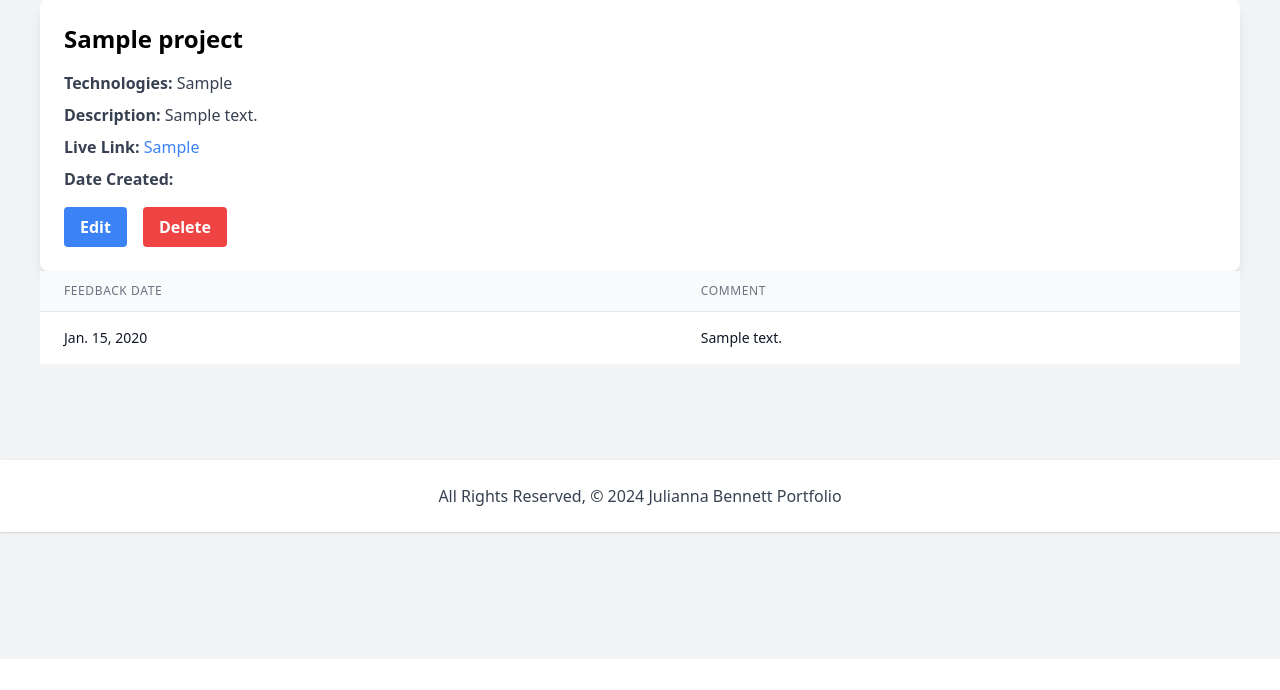
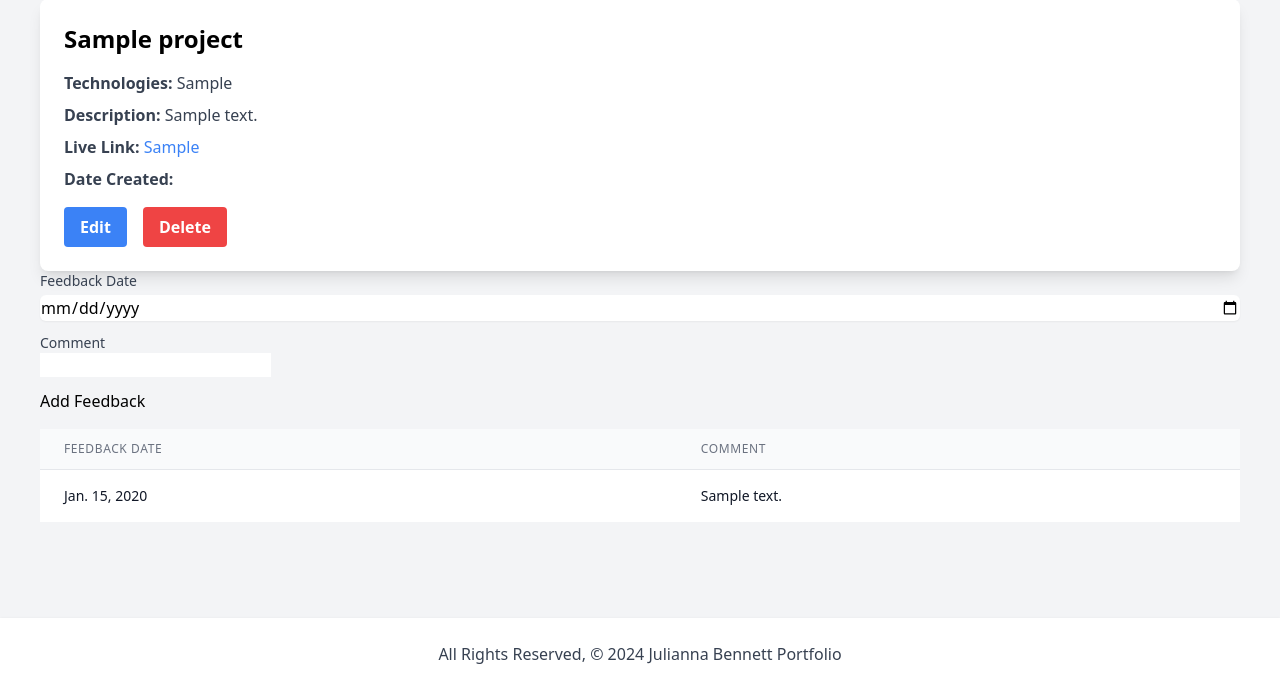
Before and after one commit to julibennett/projectcollector, a Django app: page /projects/1/ in a window 1280 px wide. Shown: the part 141-831 px from the top of the page. Before the commit the page ends 677 px from the top, so only its background shows below. Run offline with Django 4.2, Linux system fonts and the light colour scheme; tables that the repository leaves empty hold one stand-in row (values such as "Sample post"); some libraries are stand-ins or nearby versions.

Commit message:
feedback posting working, part 4 done

```diff
--- /dev/null
+++ b/projectcollector_app/forms.py
@@ -0,0 +1,7 @@
+from django.forms import ModelForm
+from .models import Feedback
+
+class FeedbackForm(ModelForm):
+    class Meta:
+        model = Feedback
+        fields = ['date', 'comment']
--- a/projectcollector_app/models.py
+++ b/projectcollector_app/models.py
@@ -25,3 +25,6 @@
 
     def __str__(self):
         return f"{self.comment} on {self.date}"
+
+    class Meta:
+        ordering = ['-date']
--- a/projectcollector_app/templates/projects/detail.html
+++ b/projectcollector_app/templates/projects/detail.html
@@ -18,6 +18,20 @@
     </div>
 
     <div class="col-span-6">
+        <form action="{% url 'add_feedback' project.id %}" method="POST" class="mb-4">
+            {% csrf_token %}
+            <!-- Render the inputs -->
+            <div class="mb-3">
+                <label for="id_date" class="block text-sm font-medium text-gray-700">Feedback Date</label>
+                <!-- Add Tailwind CSS classes to style the input -->
+                <input type="date" id="id_date" name="date" class="mt-1 block w-full rounded-md border-gray-300 shadow-sm focus:border-indigo-300 focus:ring focus:ring-indigo-200 focus:ring-opacity-50">
+            </div>
+            <div class="mb-3">
+                <label for="id_comment" class="block text-sm font-medium text-gray-700">Comment</label>
+                {{ feedback_form.comment }}
+            </div>
+            <button type="submit" class="btn">Add Feedback</button>
+        </form>
         <table class="min-w-full divide-y divide-gray-200">
             <thead>
                 <tr>
@@ -45,6 +59,7 @@
     </div>
 
 
+
 </div>
 
 {% endblock %}
--- a/projectcollector_app/urls.py
+++ b/projectcollector_app/urls.py
@@ -9,5 +9,6 @@
     path('projects/create/', views.ProjectCreate.as_view(), name='projects_create'),
     path('projects/<int:pk>/update/', views.ProjectUpdate.as_view(), name='projects_update'),
     path('projects/<int:pk>/delete/', views.ProjectDelete.as_view(), name='projects_delete'),
+    path('projects/<int:pk>/add_feedback/', views.add_feedback, name='add_feedback')
 
 ]
--- a/projectcollector_app/views.py
+++ b/projectcollector_app/views.py
@@ -1,6 +1,7 @@
-from django.shortcuts import render
+from django.shortcuts import render, redirect
 from django.views.generic.edit import CreateView, UpdateView, DeleteView
 from .models import Project
+from .forms import FeedbackForm
 
 # Create your views here.
 
@@ -27,7 +28,19 @@
 
 def projects_detail(request, project_id):
    project = Project.objects.get(id=project_id)
-   return render(request, 'projects/detail.html', {'project': project})
+   feedback_form = FeedbackForm()
+   return render(request, 'projects/detail.html', {
+      'project': project,
+      'feedback_form': feedback_form,
+      })
+
+def add_feedback(request, pk):
+   form = FeedbackForm(request.POST)
+   if form.is_valid():
+      new_feedback = form.save(commit=False)
+      new_feedback.project_id = pk
+      new_feedback.save()
+   return redirect('detail', project_id=pk)
 
 class ProjectCreate(CreateView):
   model = Project
```
